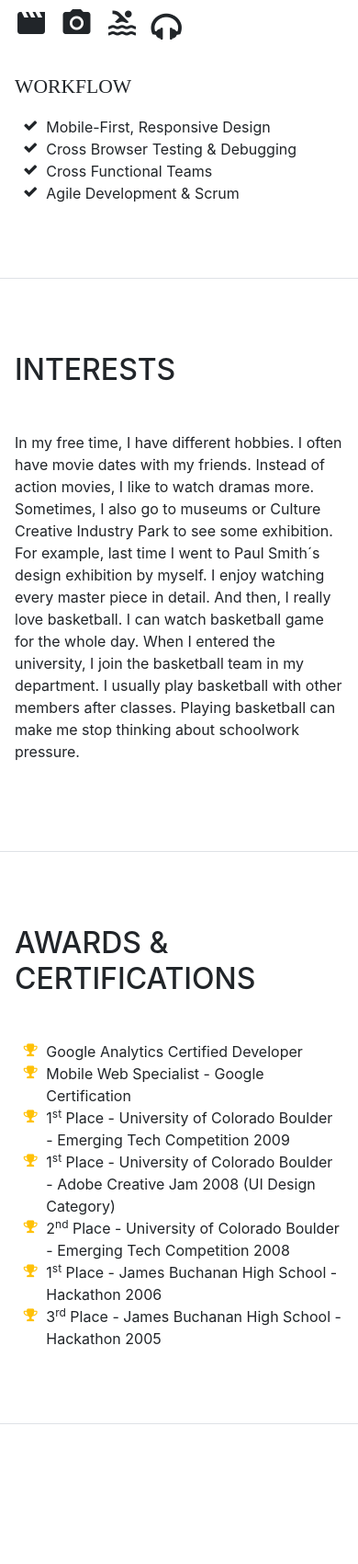
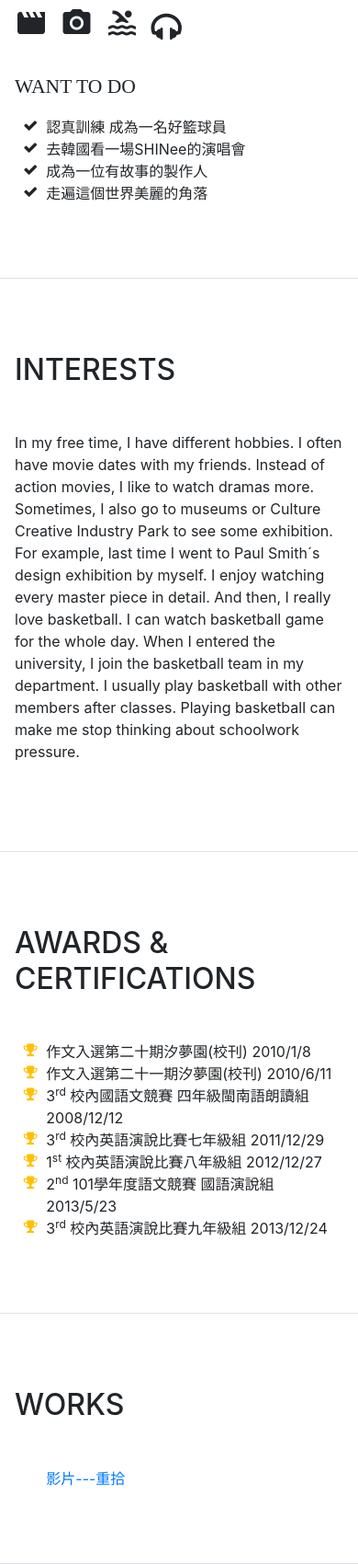
Before and after one commit to 4yun/4yun.github.io, a website with bundled scripts: page index.html in a window 390 px wide. Shown: the part 3300-5000 px from the top of the page at 92% size. Before the commit the page ends 4848 px from the top, so only its background shows below. Built offline with nearby package versions, Linux system fonts and the light colour scheme; a web font is replaced by a local one.

Commit message:
Add files via upload

```diff
--- a/index.html
+++ b/index.html
@@ -58,6 +58,9 @@
           </li>
           <li class="nav-item">
             <a class="nav-link js-scroll-trigger" href="#awards">Awards</a>
+          </li>
+		  <li class="nav-item">
+            <a class="nav-link js-scroll-trigger" href="#works">Works</a>
           </li>
         </ul>
       </div>
@@ -230,20 +233,20 @@
 
           </ul>
 
-          <div class="subheading mb-3">Workflow</div>
+          <div class="subheading mb-3">Want to do</div>
           <ul class="fa-ul mb-0">
             <li>
               <i class="fa-li fa fa-check"></i>
-              Mobile-First, Responsive Design</li>
+              認真訓練 成為一名好籃球員</li>
             <li>
               <i class="fa-li fa fa-check"></i>
-              Cross Browser Testing &amp; Debugging</li>
+              去韓國看一場SHINee的演唱會</li>
             <li>
               <i class="fa-li fa fa-check"></i>
-              Cross Functional Teams</li>
+              成為一位有故事的製作人</li>
             <li>
               <i class="fa-li fa fa-check"></i>
-              Agile Development &amp; Scrum</li>
+              走遍這個世界美麗的角落</li>
           </ul>
         </div>
       </section>
@@ -256,40 +259,50 @@
         </div>
       </section>
 
-      <section class="resume-section p-3 p-lg-5 d-flex flex-column" id="awards">
+
+	  <section class="resume-section p-3 p-lg-5 d-flex flex-column" id="awards">
         <div class="my-auto">
           <h2 class="mb-5">Awards &amp; Certifications</h2>
           <ul class="fa-ul mb-0">
             <li>
               <i class="fa-li fa fa-trophy text-warning"></i>
-              Google Analytics Certified Developer</li>
+              作文入選第二十期汐夢園(校刊) 2010/1/8 </li>
             <li>
               <i class="fa-li fa fa-trophy text-warning"></i>
-              Mobile Web Specialist - Google Certification</li>
+              作文入選第二十一期汐夢園(校刊) 2010/6/11 </li>
+            <li>
+              <i class="fa-li fa fa-trophy text-warning"></i>
+              3<sup>rd</sup>
+              校內國語文競賽 四年級閩南語朗讀組 2008/12/12 </li>
+            <li>
+              <i class="fa-li fa fa-trophy text-warning"></i>
+              3<sup>rd</sup>
+              校內英語演說比賽七年級組 2011/12/29 </li>
             <li>
               <i class="fa-li fa fa-trophy text-warning"></i>
               1<sup>st</sup>
-              Place - University of Colorado Boulder - Emerging Tech Competition 2009</li>
+              校內英語演說比賽八年級組 2012/12/27 </li>
             <li>
-              <i class="fa-li fa fa-trophy text-warning"></i>
-              1<sup>st</sup>
-              Place - University of Colorado Boulder - Adobe Creative Jam 2008 (UI Design Category)</li>
             <li>
               <i class="fa-li fa fa-trophy text-warning"></i>
               2<sup>nd</sup>
-              Place - University of Colorado Boulder - Emerging Tech Competition 2008</li>
-            <li>
-            <li>
-              <i class="fa-li fa fa-trophy text-warning"></i>
-              1<sup>st</sup>
-              Place - James Buchanan High School - Hackathon 2006</li>
+              101學年度語文競賽 國語演說組 2013/5/23 </li>
             <li>
               <i class="fa-li fa fa-trophy text-warning"></i>
               3<sup>rd</sup>
-              Place - James Buchanan High School - Hackathon 2005</li>
+             校內英語演說比賽九年級組 2013/12/24 </li>
           </ul>
         </div>
-      </section>
+	</section>
+
+	<section class="resume-section p-3 p-lg-5 d-flex flex-column" id="works">
+        <div class="my-auto">
+          <h2 class="mb-5">Works</h2>
+          <ul class="fa-ul mb-0">
+			  <a href="https://youtu.be/sAzV1OGSans" target="_blank" title="影片---重拾">影片---重拾</a>
+
+          </ul>
+        </div>
 
     </div>
 
```
